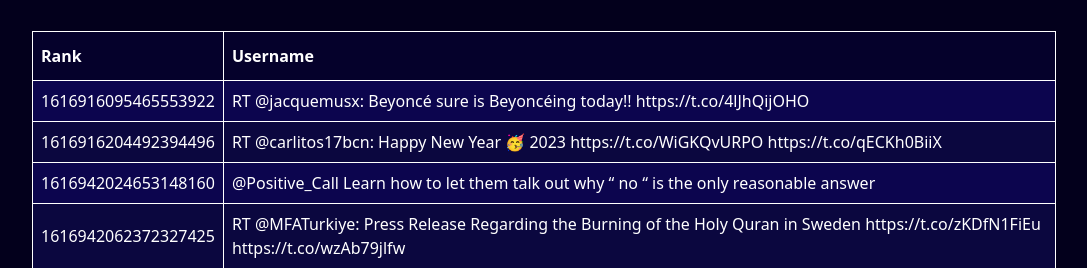
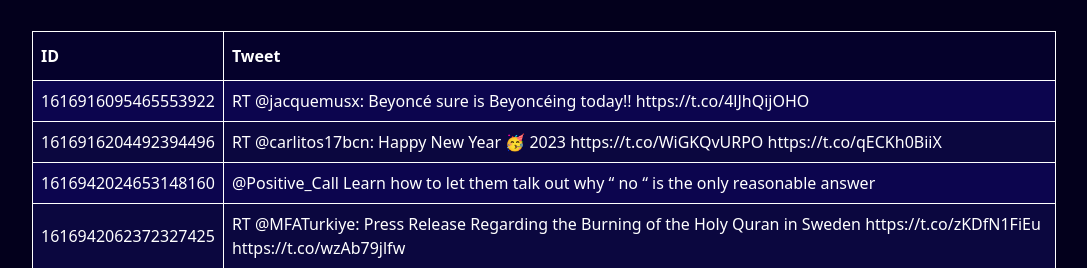
Before and after one commit to katelync12/boilerMakeHackathon2023, a Flask app: page /random in a window 1280 px wide. Shown: the part 478-746 px from the top of the page, without its empty margins (96-1183 px from the left). Run offline with Flask 2, Linux system fonts and the light colour scheme; data comes from the database, SQL or seed files in the repository; data that the repository does not hold is empty.

Commit message:
updated table column headers for random.html

```diff
--- a/templates/random.html
+++ b/templates/random.html
@@ -45,8 +45,8 @@
 
   <table class="dataTable">
     <tr>
-      <th>Rank</th>
-      <th>Username</th>
+      <th>ID</th>
+      <th>Tweet</th>
 {#      <th># of Cancels</th>#}
     </tr>
     {% for item in content %}
```
